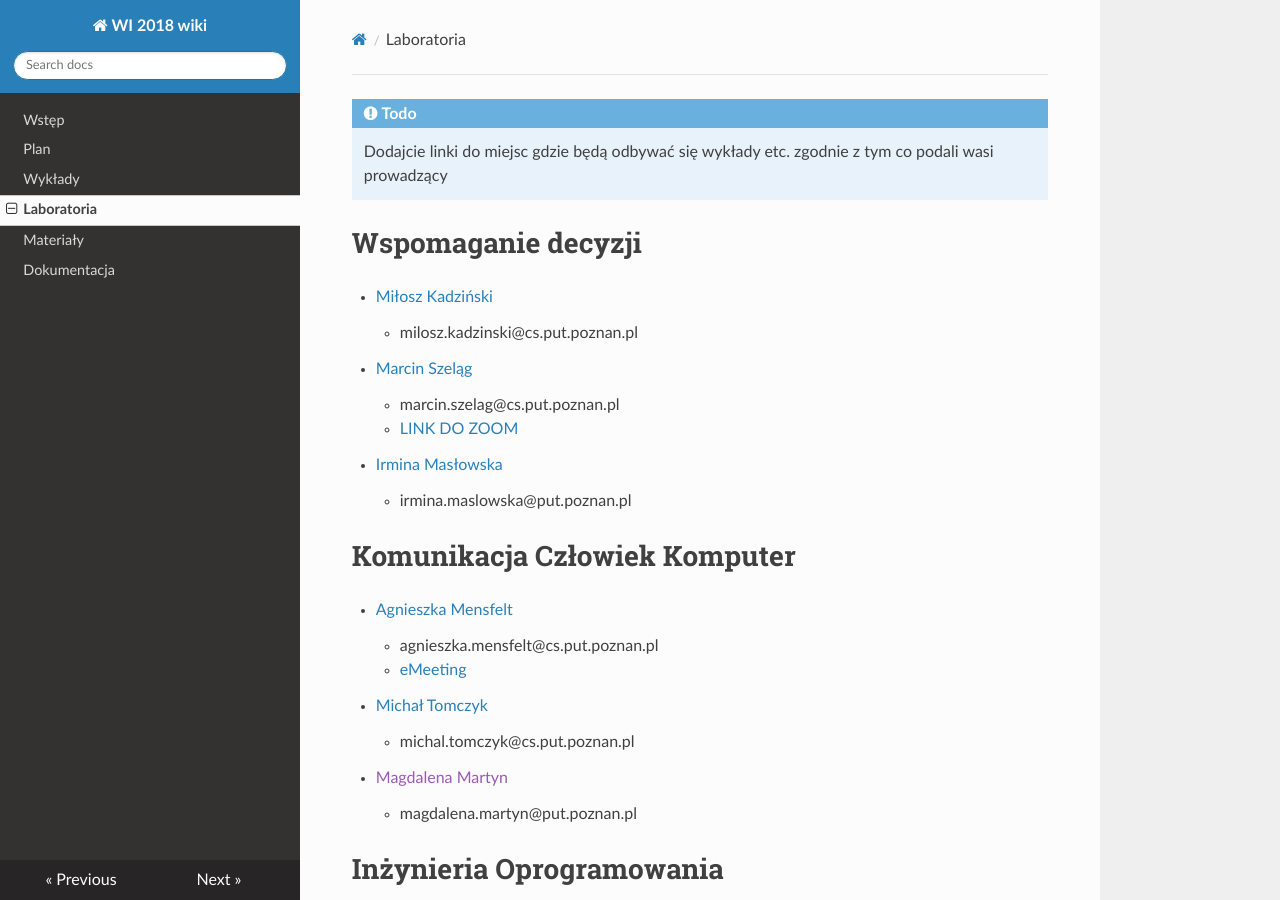
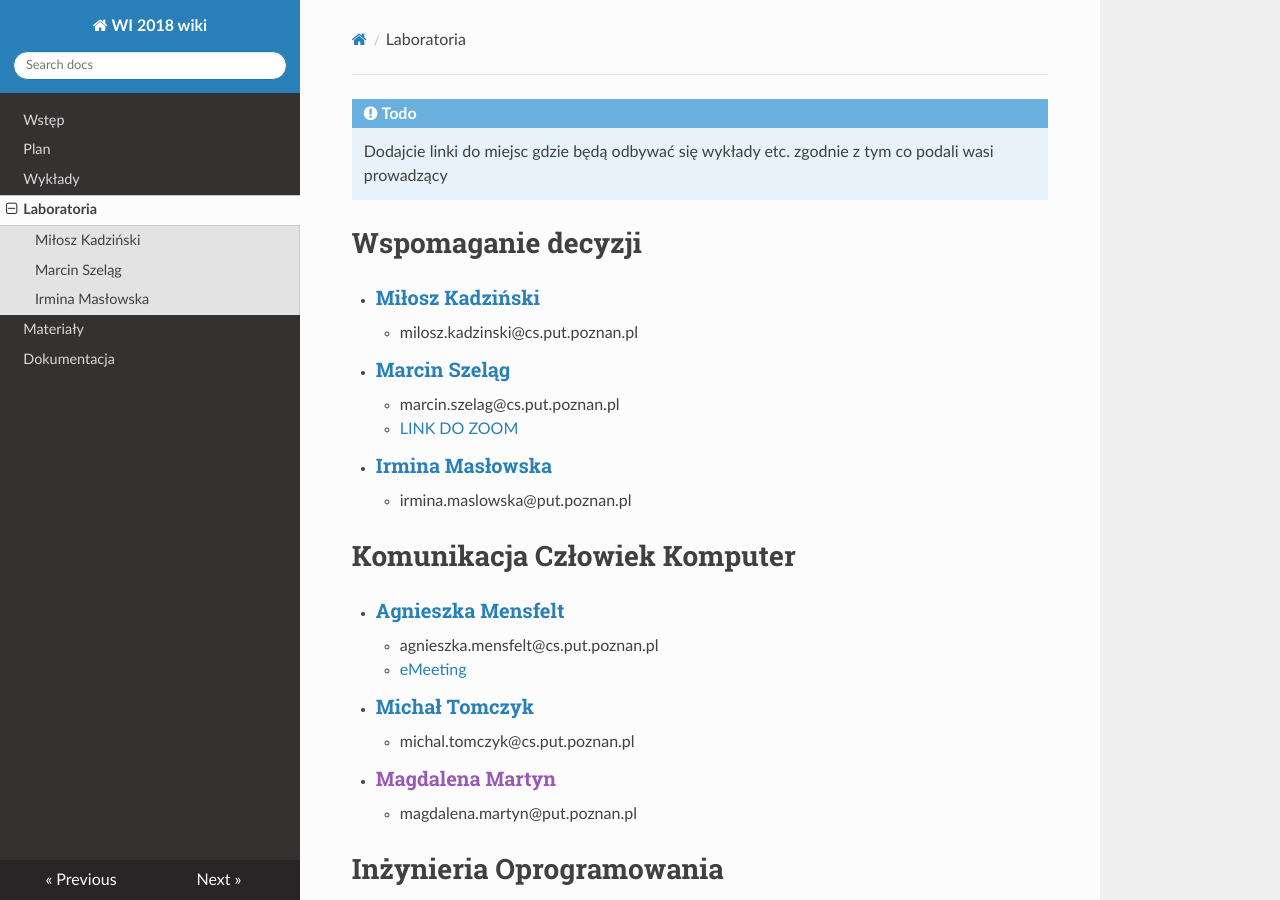
Before and after one commit to PUT-WI-18/wi18-wiki-sem5, an MkDocs documentation site: the page built from docs/laboratoria.md, in a window 1280 px wide and 900 px high. Built offline with MkDocs 1.6.1, drawn with Linux system fonts in a browser that asks for light colours; nearby versions of some CDN libraries.

Commit message:
Update laboratoria.md

```diff
--- a/docs/laboratoria.md
+++ b/docs/laboratoria.md
@@ -2,39 +2,39 @@
     Dodajcie linki do miejsc gdzie będą odbywać się wykłady etc. zgodnie z tym co podali wasi prowadzący
 
 # Wspomaganie decyzji
-- [Miłosz Kadziński](http://www.cs.put.poznan.pl/mkadzinski/wd/)
+- ### [Miłosz Kadziński](http://www.cs.put.poznan.pl/mkadzinski/wd/)
     - milosz.kadzinski@cs.put.poznan.pl
-- [Marcin Szeląg](http://www.cs.put.poznan.pl/mszelag/Teaching/teaching.html)
+- ### [Marcin Szeląg](http://www.cs.put.poznan.pl/mszelag/Teaching/teaching.html)
     - marcin.szelag@cs.put.poznan.pl
     - [LINK DO ZOOM](https://us02web.zoom.us/j/6058330707?pwd=RUxNcUN6Y3g3eUxydnBNK2d6VE5HZz09&fbclid=IwAR0M7Kux1lQD9cr-aCd6B-97gQjszb7WhxaAMeYyNgBfZR8XC-SrpCra7Xo#success)
-- [Irmina Masłowska](http://www.cs.put.poznan.pl/imaslowska/wd/)
+- ### [Irmina Masłowska](http://www.cs.put.poznan.pl/imaslowska/wd/)
     - irmina.maslowska@put.poznan.pl
 
 # Komunikacja Człowiek Komputer
-- [Agnieszka Mensfelt](https://www.cs.put.poznan.pl/amensfelt/komunikacja-czlowiek-komputer/)
+- ### [Agnieszka Mensfelt](https://www.cs.put.poznan.pl/amensfelt/komunikacja-czlowiek-komputer/)
     - agnieszka.mensfelt@cs.put.poznan.pl
     - [eMeeting](https://emeeting.put.poznan.pl/eMeeting/agn-krm-roz)
-- [Michał Tomczyk](http://www.cs.put.poznan.pl/mtomczyk/index.php/kck-zasady-oceniania/)
+- ### [Michał Tomczyk](http://www.cs.put.poznan.pl/mtomczyk/index.php/kck-zasady-oceniania/)
     - michal.tomczyk@cs.put.poznan.pl
-- [Magdalena Martyn]()
+- ### [Magdalena Martyn]()
     - magdalena.martyn@put.poznan.pl
 
 # Inżynieria Oprogramowania
-- [Mirosław Ochodek]()
+- ### [Mirosław Ochodek]()
     - Miroslaw.Ochodek@cs.put.poznan.pl
-- [Jakub Rojek](http://www.cs.put.poznan.pl/jrojek/io1.html)
+- ### [Jakub Rojek](http://www.cs.put.poznan.pl/jrojek/io1.html)
     - jakub.rojek@cs.put.poznan.pl
-- [Wojciech Complak]()
+- ### [Wojciech Complak]()
     - wojciech.complak@put.poznan.pl
     - [zoom](https://us02web.zoom.us/j/88179740153?pwd=a2VYbFN1NWhLNk9kT1BDVnVTUVhsUT09)
 - [Ekursy]( https://ekursy.put.poznan.pl/course/view.php?id=3561 ) *(wszystkie grupy)*
 - [Slack]( https://app.slack.com/client/T01C6UG431P/C01BUG27F6F )  *(wszystkie grupy)*
 
 # Sieci Komputerowe
-- [Michał Boroń](http://www.cs.put.poznan.pl/mboron/sk2.html)
+- ### [Michał Boroń](http://www.cs.put.poznan.pl/mboron/sk2.html)
     - michal.boron@put.poznan.pl
     - [Link do GUzika](https://emeeting.put.poznan.pl/eMeeting/mic-pqf-skz ) Kod dostępowy: 063383
-- [Jan Kończak](http://www.cs.put.poznan.pl/jkonczak/sk2)
+- ### [Jan Kończak](http://www.cs.put.poznan.pl/jkonczak/sk2)
     - jan.konczak@put.poznan.pl
     - [SK2-wt-13:30](https://emeeting.put.poznan.pl/eMeeting/jan-4xx-mh8) *(eMeeting)*
     - [SK2-wt-16:50](https://emeeting.put.poznan.pl/eMeeting/jan-no6-gxz) *(eMeeting)*
@@ -44,31 +44,31 @@
     - michal.kalewski@put.poznan.pl
 
 # Sztuczna Inteligencja
-- [Sweterek](http://www.cs.put.poznan.pl/amichalski/si.dzienne/index.html)
+- ### [Sweterek](http://www.cs.put.poznan.pl/amichalski/si.dzienne/index.html)
     - artur.michalski@put.poznan.pl
     - [Link do Guzika](https://moodle.put.poznan.pl/mod/bigbluebuttonbn/view.php?id=120740)
-- [Jędrzej Potoniec](http://www.cs.put.poznan.pl/jpotoniec/?page_id=12)
+- ### [Jędrzej Potoniec](http://www.cs.put.poznan.pl/jpotoniec/?page_id=12)
     - Jedrzej.Potoniec@cs.put.poznan.pl
     - [Link do Guzika](https://moodle.put.poznan.pl/mod/bigbluebuttonbn/view.php?id=120738)
-- [Agnieszka Ławrynowicz](http://www.cs.put.poznan.pl/si/)
+- ### [Agnieszka Ławrynowicz](http://www.cs.put.poznan.pl/si/)
     - agnieszka.lawrynowicz@put.poznan.pl
 
 # Zarządzanie Bazami SQL i NoSQL
-- [Bartosz Bębel](http://www.cs.put.poznan.pl/bbebel)
+- ### [Bartosz Bębel](http://www.cs.put.poznan.pl/bbebel)
     - bartosz.bebel@cs.put.poznan.pl
-- [Anna Leśniewska](http://www.cs.put.poznan.pl/alesniewska)
+- ### [Anna Leśniewska](http://www.cs.put.poznan.pl/alesniewska)
     - anna.lesniewska@cs.put.poznan.pl
-- [Paweł Boiński](http://www.cs.put.poznan.pl/pboinski)
+- ### [Paweł Boiński](http://www.cs.put.poznan.pl/pboinski)
     - pawel.boinski@cs.put.poznan.pl
 - [Ekursy](https://ekursy.put.poznan.pl/course/view.php?id=4476) *(wszystkie grupy)*
 
 
 # Systemy Wbudowane
-- [Zakrzewsky](http://www.cs.put.poznan.pl/pzakrzewski/sw.html)
+- ### [Zakrzewsky](http://www.cs.put.poznan.pl/pzakrzewski/sw.html)
     - przemyslaw.zakrzewski@cs.put.poznan.pl
     - [link do eMeeting](https://emeeting.put.poznan.pl/eMeeting/prz-uvy-8ph)
-- [Ariel Antonowicz](http://www.cs.put.poznan.pl/aantonowicz/sw.html)
+- ### [Ariel Antonowicz](http://www.cs.put.poznan.pl/aantonowicz/sw.html)
     - ariel.antonowicz@cs.put.poznan.pl
     - [Link do eMeeting](https://emeeting.put.poznan.pl/eMeeting/ari-dtv-jav)
-- [Roman Mielcarek]()
+- ### [Roman Mielcarek]()
     - roman.mielcarek@put.poznan.pl
```
